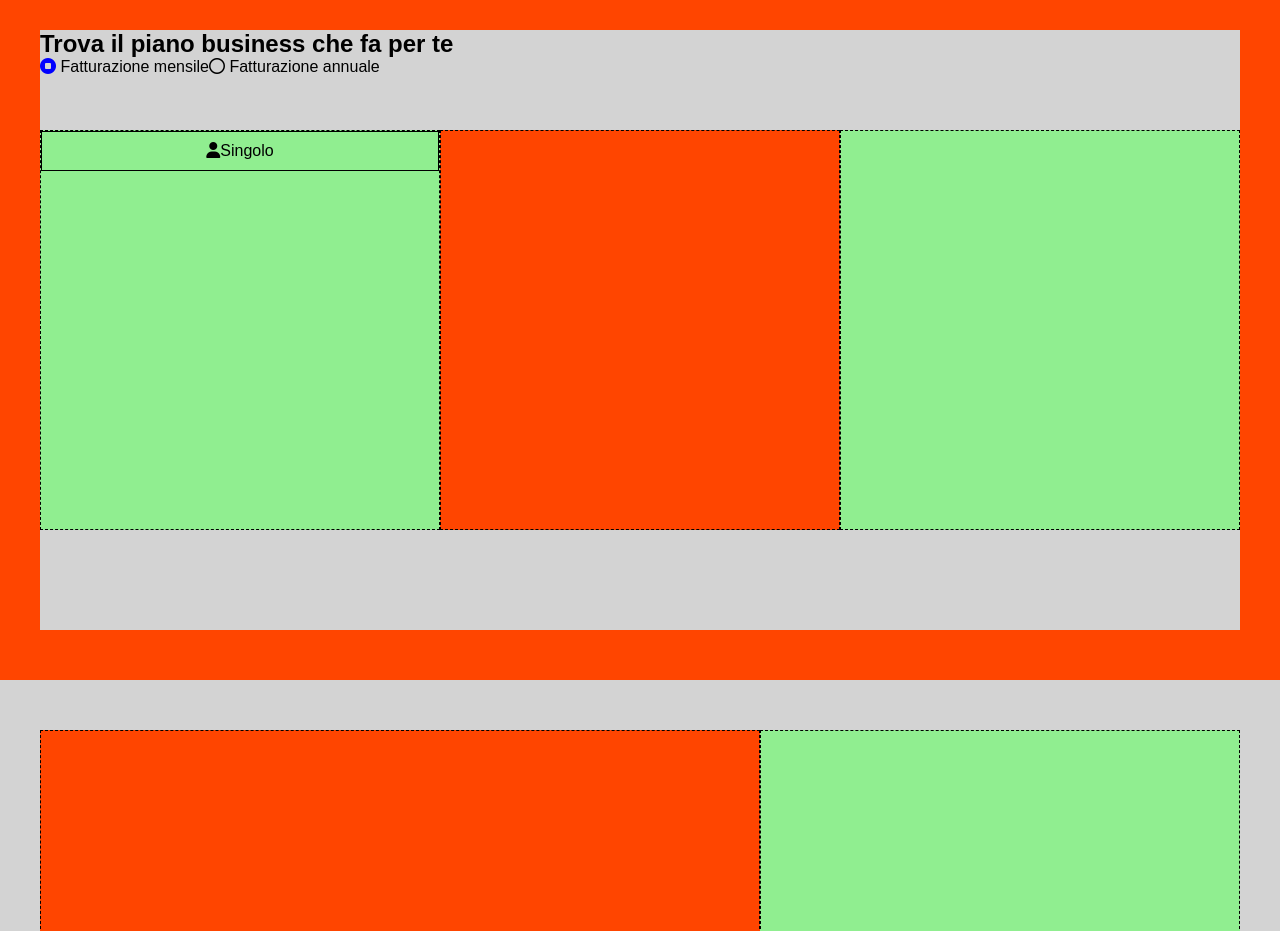
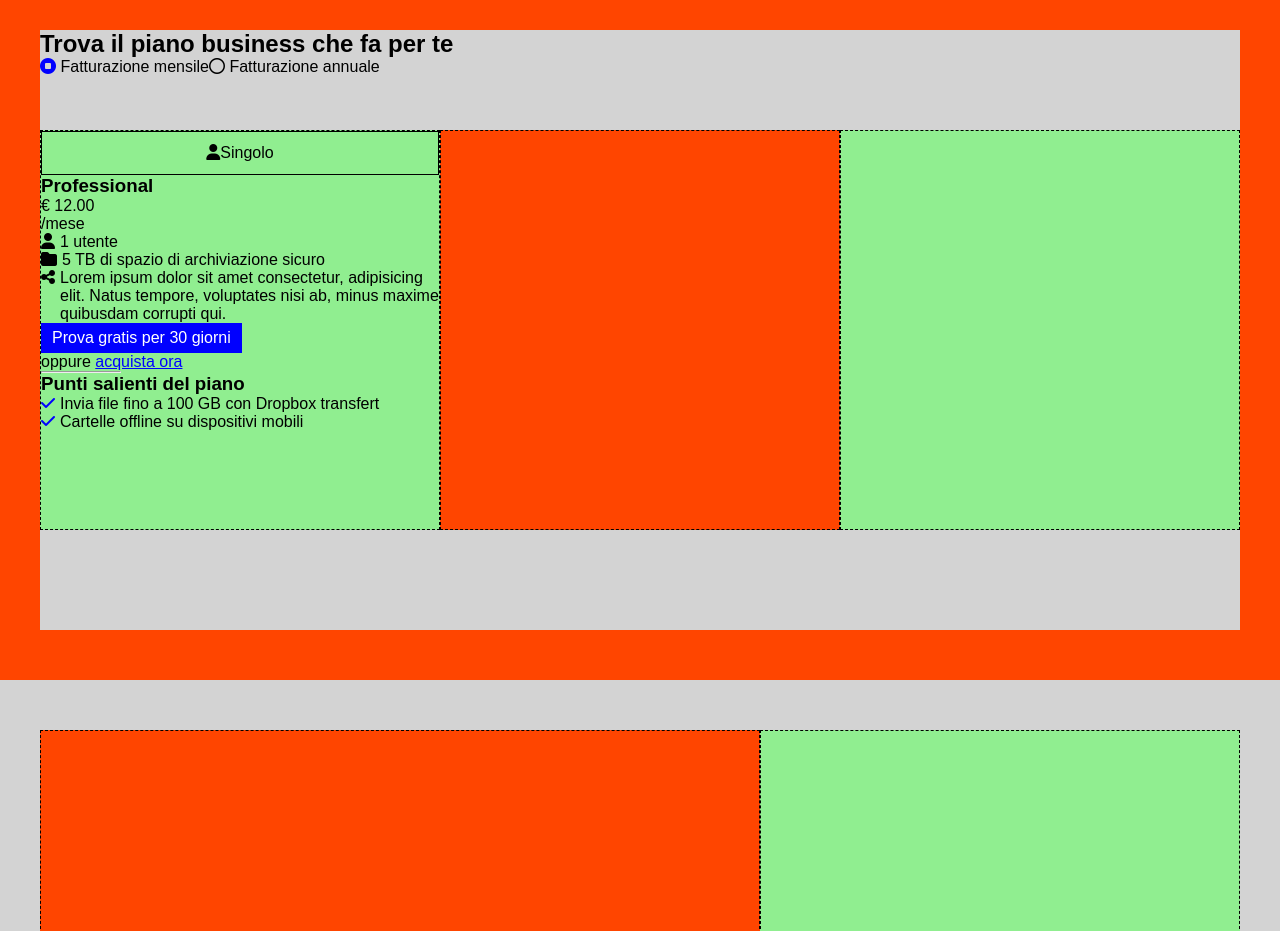
Before and after one commit to gianmarcodalfonso/htmlcss-dropbox, a plain HTML site: page index.html in a window 1280 px wide. Shown: the part 1020-1951 px from the top of the page. Drawn offline with Linux system fonts and the light colour scheme.

Commit message:
[add] #business plan

```diff
--- a/css/style.css
+++ b/css/style.css
@@ -144,6 +144,10 @@ img {
 }
 
 /* classes  */
+.fa-check {
+  color: blue;
+}
+
 .blue-box {
   border: 1px solid blue;
   padding: 5px 10px;
@@ -175,7 +179,7 @@ img {
 
 #business .top {
   border: 1px solid black;
-  padding: 10px 0;
+  padding: 12px 0;
 }
 
 /* selectors  */
@@ -184,3 +188,21 @@ img {
   display: inline-block;
   margin-right: 15px;
 }
+
+#business li {
+  display: flex;
+}
+
+#business li i {
+  margin-right: 5px;
+}
+
+.plan-buy a {
+  text-decoration: underline;
+  color: blue;
+}
+
+#business hr {
+  width: 20%;
+  color: lightgray;
+}
--- a/index.html
+++ b/index.html
@@ -93,7 +93,41 @@
             <p><i class="fa-solid fa-user"></i>Singolo</p>
           </div>
           <div class="plan">
-
+            <div class="plan-type">
+              <h3>Professional</h3>
+              <p>€ 12.00</p>
+              <p>/mese</p>
+            </div>
+            <div class="plan-content">
+              <ul>
+                <li><i class="fa-solid fa-user"></i>
+                  <p>1 utente</p>
+                </li>
+                <li><i class="fa-solid fa-folder"></i>
+                  <p>5 TB di spazio di archiviazione sicuro</p>
+                </li>
+                <li><i class="fa-solid fa-share-nodes"></i>
+                  <p>Lorem ipsum dolor sit amet consectetur, adipisicing elit. Natus tempore, voluptates nisi ab, minus
+                    maxime quibusdam corrupti qui.</p>
+                </li>
+              </ul>
+            </div>
+            <div class="plan-buy">
+              <div class="blue-box">Prova gratis per 30 giorni</div>
+              <p>oppure <a href="#">acquista ora</a></p>
+            </div>
+            <hr>
+            <div class="plan-info">
+              <h3>Punti salienti del piano</h3>
+              <ul>
+                <li><i class="fa-solid fa-check"></i>
+                  <p>Invia file fino a 100 GB con Dropbox transfert</p>
+                </li>
+                <li><i class="fa-solid fa-check"></i>
+                  <p>Cartelle offline su dispositivi mobili</p>
+                </li>
+              </ul>
+            </div>
           </div>
         </div>
         <div class="col-33 height-400 bg-orange dashed"></div>
```
